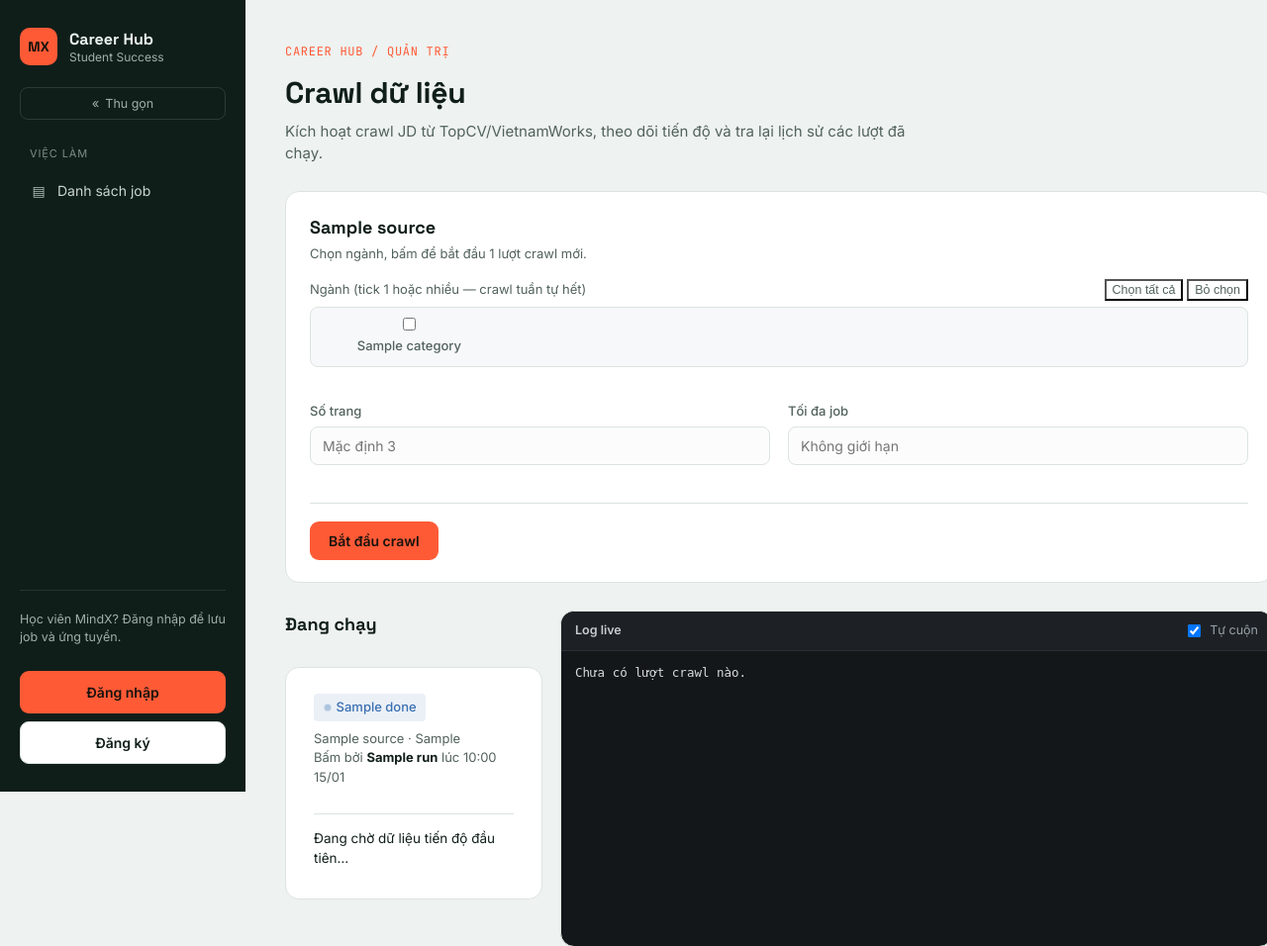
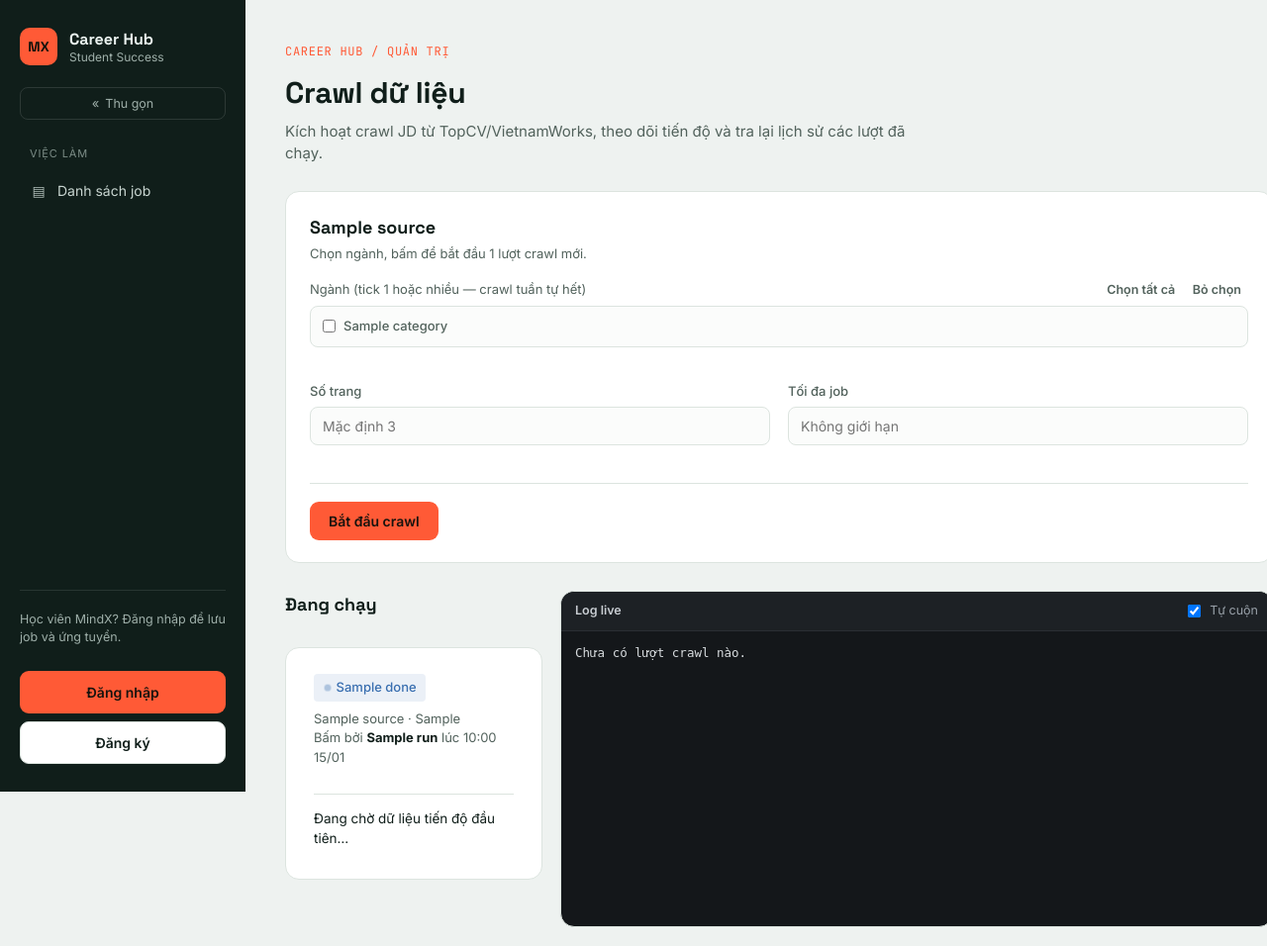
Before and after one commit to Koaito/MindX-JD-Website, a Flask app: template templates/crawl.html in a window 1280 px wide; the page is wider, and only the part inside the window is pictured. Shown: the top 956 px of that part at 99% size. Run offline with Flask 3, Linux system fonts and the light colour scheme; the template is opened without the code that fills it: most values are stand-ins (such as "Sample title", 1, 10 or a date in 2020).

Commit message:
fix(ui): sửa lỗi hiển thị checkbox và nút chọn nhanh trong form crawl - Checkbox bị đẩy lên trên chữ do bị rule '.form-card label { flex-direction: column }' đè CSS. - Nút 'Chọn tất cả' / 'Bỏ chọn' bị hiện viền mặc định của trình duyệt do thiếu class '.btn' gốc.

```diff
--- a/public/css/15-crawl.css
+++ b/public/css/15-crawl.css
@@ -112,13 +112,18 @@
   padding: 10px 12px;
   border: 1px solid var(--border);
   border-radius: 8px;
-  background: #F7F8FA;  /* không có token --surface-soft riêng, xám nhạt cố định */
+  /* Khớp đúng nền input/select/textarea của .form-card (07-forms.css)
+     thay vì 1 tông xám riêng — tránh cảm giác "hộp xám trong card
+     trắng" lạc quẻ so với phần còn lại của form. */
+  background: #FBFCFB;
 }
 
+/* .checkbox-label (07-forms.css) đã lo layout hàng ngang (flex-direction:
+   row, align-items:center, gap:8px) — class này CHỈ thêm phần riêng của
+   crawl: cỡ chữ nhỏ hơn label thường (13px, khớp text ngành trong ô) +
+   accent-color cam để tick khớp màu CTA "Bắt đầu crawl" của trang, thay
+   vì checkbox đen mặc định trình duyệt trông lạc tông. */
 .crawl-category-item {
-  display: flex;
-  align-items: center;
-  gap: 6px;
   font-size: 13px;
   font-weight: 400;
   cursor: pointer;
@@ -127,6 +132,7 @@
 .crawl-category-item input[type="checkbox"] {
   width: auto;
   margin: 0;
+  accent-color: var(--accent);
 }
 
 .crawl-category-item input[type="checkbox"]:disabled {
--- a/templates/crawl.html
+++ b/templates/crawl.html
@@ -36,13 +36,13 @@
         <div class="crawl-category-head">
           <span>Ngành (tick 1 hoặc nhiều — crawl tuần tự hết)</span>
           <span class="crawl-category-actions">
-            <button type="button" class="btn-text" data-role="check-all" {{ 'disabled' if active }}>Chọn tất cả</button>
-            <button type="button" class="btn-text" data-role="check-none" {{ 'disabled' if active }}>Bỏ chọn</button>
+            <button type="button" class="btn btn-text" data-role="check-all" {{ 'disabled' if active }}>Chọn tất cả</button>
+            <button type="button" class="btn btn-text" data-role="check-none" {{ 'disabled' if active }}>Bỏ chọn</button>
           </span>
         </div>
         <div class="crawl-category-list">
           {% for cat_key, cat_label in categories.items() %}
-          <label class="crawl-category-item">
+          <label class="crawl-category-item checkbox-label">
             <input type="checkbox" name="categories" value="{{ cat_key }}" {{ 'disabled' if active }}>
             {{ cat_label }}
           </label>
```
